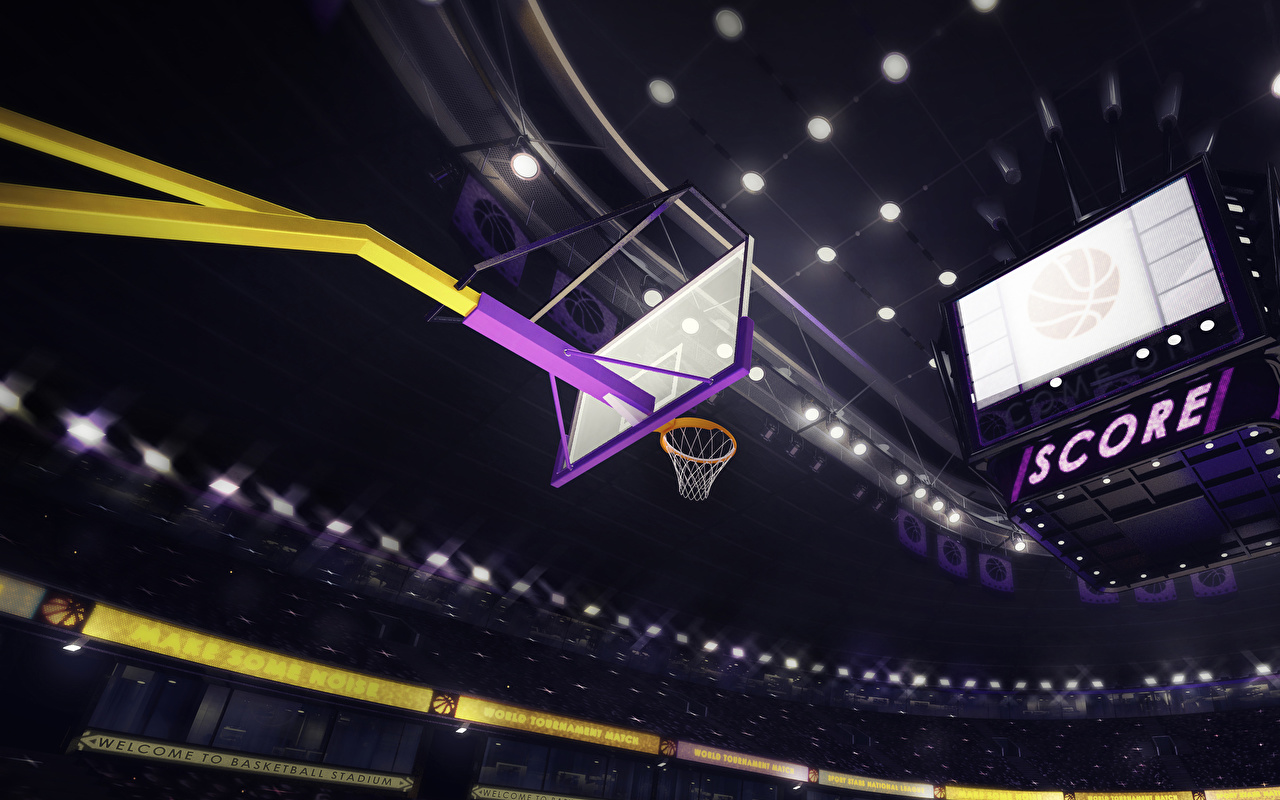
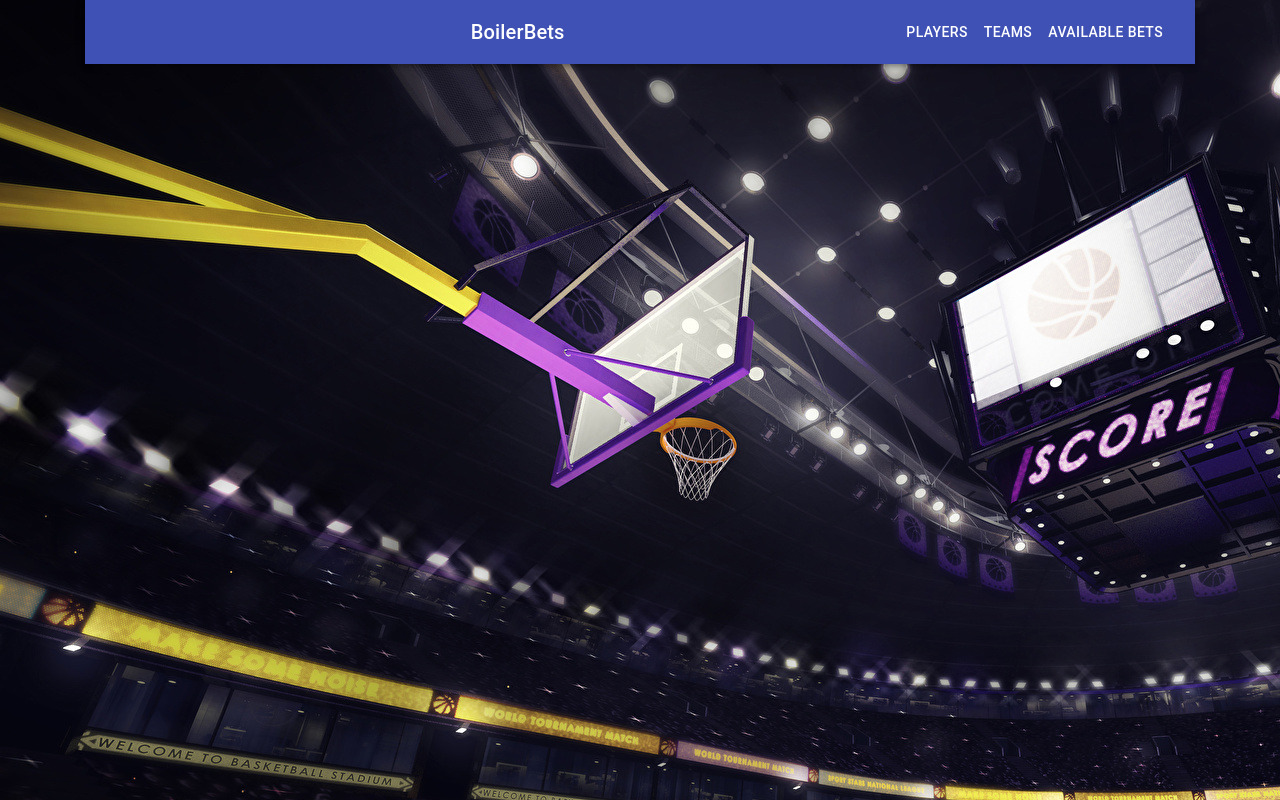
Before and after one commit to n1ck-kk/BoilerBets, a React (Create React App) app in the folder frontend/: page /Dashboard in a window 1280 px wide. Built offline with nearby package versions, Linux system fonts and the light colour scheme.

Commit message:
Added dashboard template
Added a template for the dashboard page that *should* take user from login/signup page in its props and can do whatever with that info from there. navbar is a bit wonky but it works

```diff
--- a/frontend/package.json
+++ b/frontend/package.json
@@ -5,6 +5,7 @@
   "dependencies": {
     "@material-ui/core": "^4.11.0",
     "@material-ui/icons": "^4.9.1",
+    "@material-ui/styles": "^4.10.0",
     "@testing-library/jest-dom": "^4.2.4",
     "@testing-library/react": "^9.5.0",
     "@testing-library/user-event": "^7.2.1",
--- a/frontend/src/App.js
+++ b/frontend/src/App.js
@@ -3,6 +3,7 @@ import React, {Component} from 'react';
 import {BrowserRouter, Switch, Route} from 'react-router-dom';
 import SignIn from './components/SignIn.js'
 import SignUp from './components/SignUp.js'
+import Dashboard from './components/Dashboard.js';
 import { render } from '@testing-library/react';
 
 class App extends Component {
@@ -21,6 +22,7 @@ class App extends Component {
           <Switch>
             <Route exact path ='/' component ={SignIn}/>
             <Route exact path ='/SignUp' component ={SignUp}/>
+            <Route exact path ='/Dashboard' component ={Dashboard}/>
           </Switch>
       </div>
       </BrowserRouter>
--- /dev/null
+++ b/frontend/src/components/Dashboard.js
@@ -0,0 +1,46 @@
+import React, {Component} from 'react';
+import { withRouter } from 'react-router-dom';
+import axios from 'axios';
+import 'materialize-css';
+import Navbar from './Navbar.js';
+import { makeStyles } from '@material-ui/styles';
+import '../css/SignIn.css';
+
+const useStyles = makeStyles((theme) => ({
+    root: {
+      flexGrow: 1,
+    },
+    menuButton: {
+      marginRight: theme.spacing(2),
+    },
+    title: {
+      flexGrow: 1,
+    },
+  }));
+
+class Dashboard extends Component {
+
+    constructor(props) {
+        super(props);
+    }
+
+    /* Use axios to get user bets from db here */
+    /* Current user info should be stored in this.props.history */
+    async getUserBets() {
+
+    }
+
+
+    /* Once we have user bets, use map() to put them into a materialize table or somethin */
+    render() {
+        console.log(this.props.history);
+        return (
+            <div className = "container">
+                <Navbar />
+            </div>
+        )
+    }
+}
+
+withRouter(Dashboard);
+export default Dashboard;
--- /dev/null
+++ b/frontend/src/components/Navbar.js
@@ -0,0 +1,46 @@
+import React, {Component} from 'react';
+import { makeStyles } from '@material-ui/core/styles';
+import AppBar from '@material-ui/core/AppBar';
+import Toolbar from '@material-ui/core/Toolbar';
+import Typography from '@material-ui/core/Typography';
+import Button from '@material-ui/core/Button';
+import IconButton from '@material-ui/core/IconButton';
+import { withStyles } from '@material-ui/core/styles';
+
+const styles = theme => ({
+  root: {
+    flexGrow: 1,
+  },
+  menuButton: {
+    marginRight: theme.spacing(2),
+  },
+  title: {
+    flexGrow: 1,
+  },
+});
+
+class Navbar extends Component {
+
+  render() {
+    const { classes } = this.props;
+    return (
+        <div className={classes.root}>
+            <AppBar position="static">
+            <Toolbar>
+                <IconButton edge="start" className={classes.menuButton} color="inherit" aria-label="menu">
+                </IconButton>
+                <Typography variant="h6" className={classes.title}>
+                BoilerBets
+                </Typography>
+                <Button color="inherit">Players</Button>
+                <Button color="inherit">Teams</Button>
+                <Button color="inherit">Available Bets</Button>
+            </Toolbar>
+            </AppBar>
+        </div>
+      );
+  }
+}
+
+
+export default withStyles(styles)(Navbar);
--- a/frontend/src/components/SignIn.js
+++ b/frontend/src/components/SignIn.js
@@ -32,7 +32,7 @@ class SignIn extends Component {
     /* Here we need to check the username with backend and then log the user in, redirect to dashboard */
     handelSubmit =(e)=>{
         e.preventDefault();
-        this.props.history.push('/');
+        this.props.history.push('/Dashboard');
     }
 
     render() {
--- a/frontend/src/components/SignUp.js
+++ b/frontend/src/components/SignUp.js
@@ -29,7 +29,7 @@ class SignUp extends Component {
     /* Also perform any error checking (duplicate values, whatever) */
     handelSubmit =(e)=>{
         e.preventDefault();
-        this.props.history.push('/');
+        this.props.history.push("/Dashboard");
     }
 
     render() {
```
